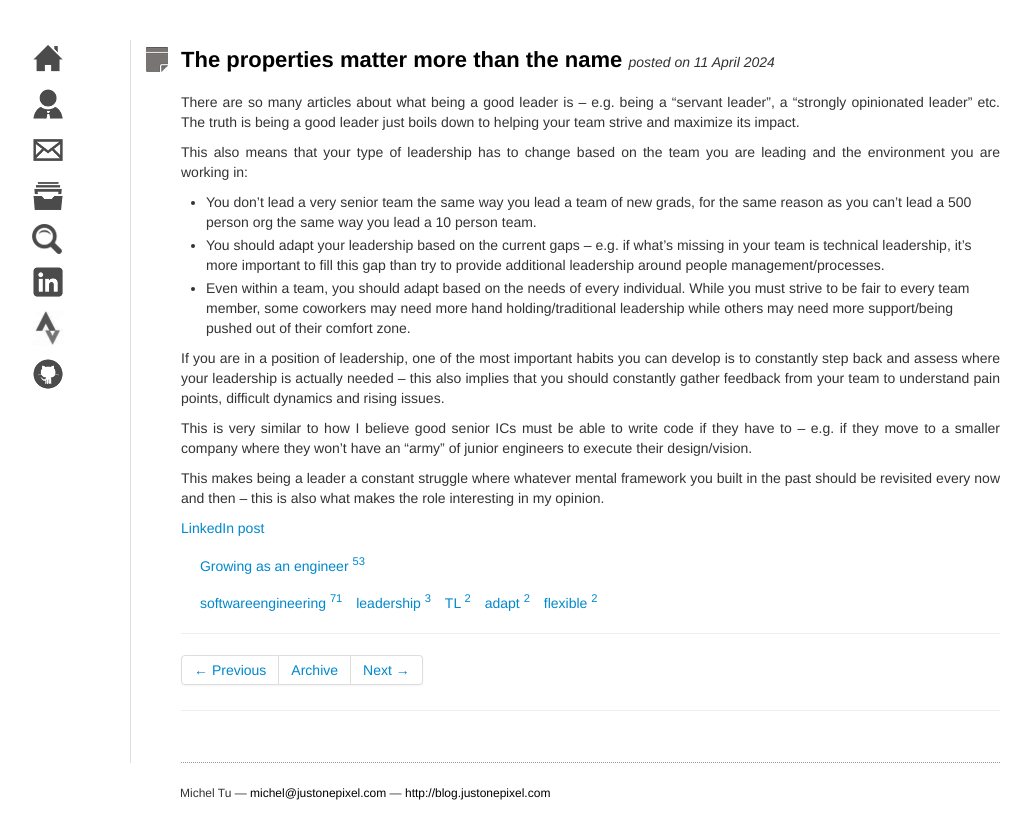
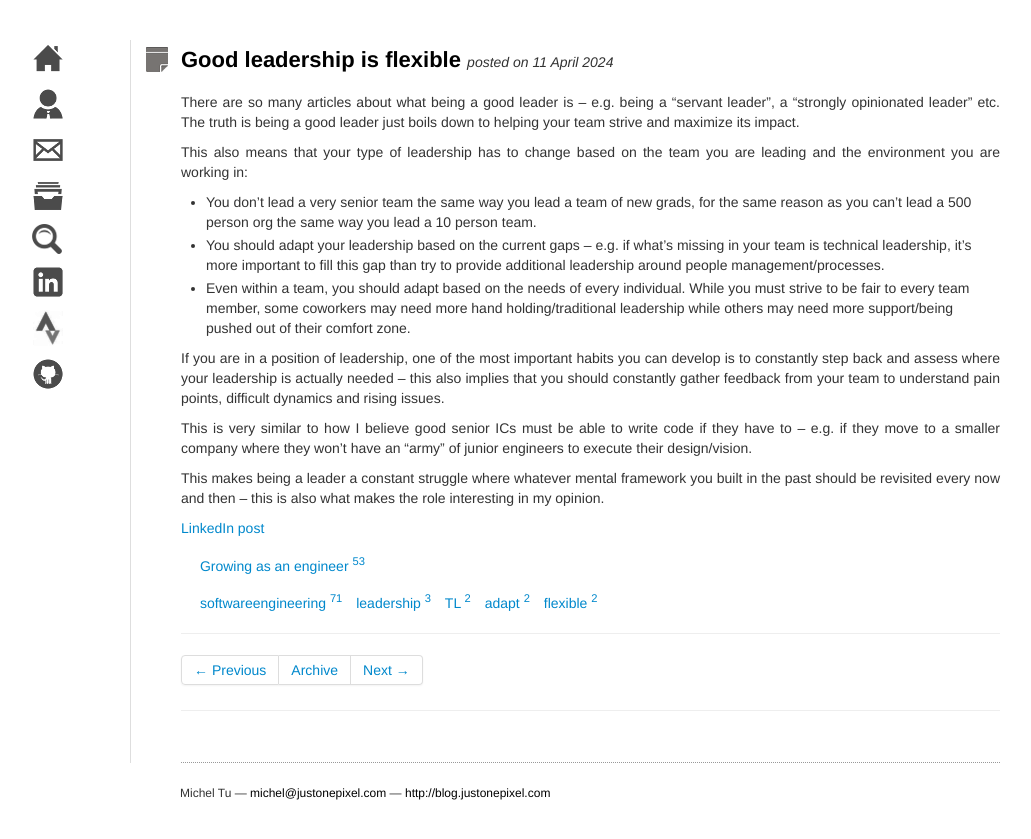
Before and after one commit to neumino/blog, a Jekyll site: the page built from _posts/2024-04-11-good-leadership-is-flexible.md, in a window 1280 px wide. Shown: the top 839 px of the page, without its empty margins (125-1156 px from the left). Built offline with Jekyll 4.4.1, drawn with Linux system fonts in a browser that asks for light colours.

Commit message:
Update 2024-04-11-good-leadership-is-flexible.md

```diff
--- a/_posts/2024-04-11-good-leadership-is-flexible.md
+++ b/_posts/2024-04-11-good-leadership-is-flexible.md
@@ -2,7 +2,7 @@
 layout: post
 category : Growing as an engineer
 tags : [softwareengineering, leadership, TL, adapt, flexible]
-title: The properties matter more than the name
+title: Good leadership is flexible
 ---
 {% include JB/setup %}
 
```
